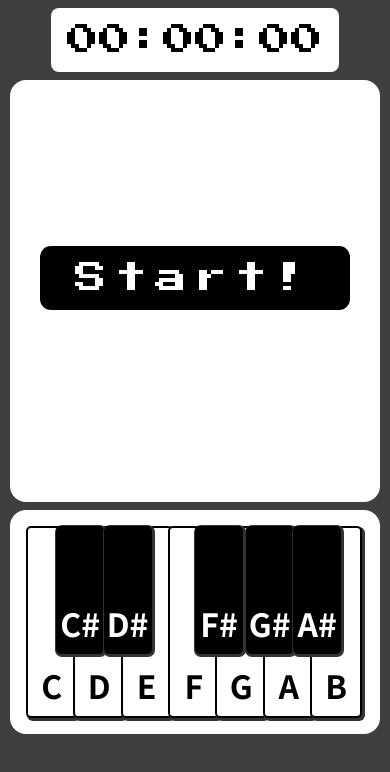
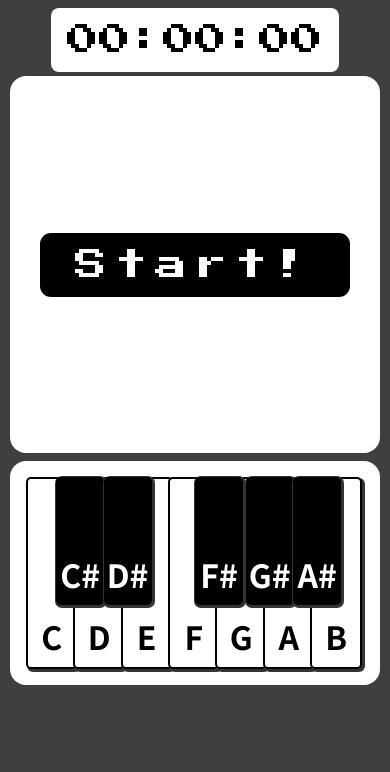
Before and after one commit to goldenglobe13/piano-practice, a React (Create React App) app: page / in a window 390 px wide. Shown: the top 772 px of the page. Built offline with nearby package versions, Linux system fonts and the light colour scheme.

Commit message:
Responsive design

```diff
--- a/src/components/NoteSheet.css
+++ b/src/components/NoteSheet.css
@@ -584,8 +584,8 @@ ion-icon {
   .big-container {
     max-width: 95vw;
     --width-custom: 95vw;
-    height: 50vh;
-    --height-custom: 50vh;
+    height: 50%;
+    --height-custom: 50%;
   }
   .roll-container {
     max-width: 95%;
```
